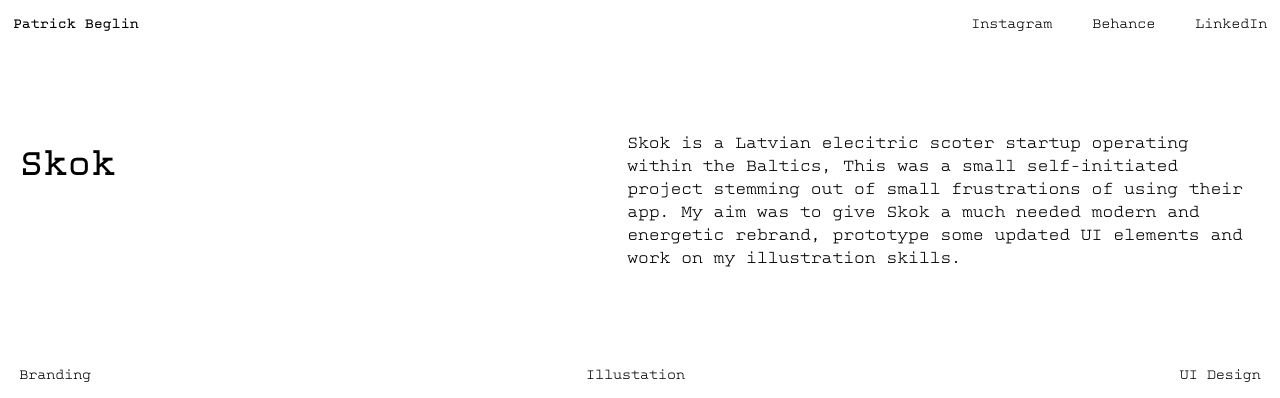
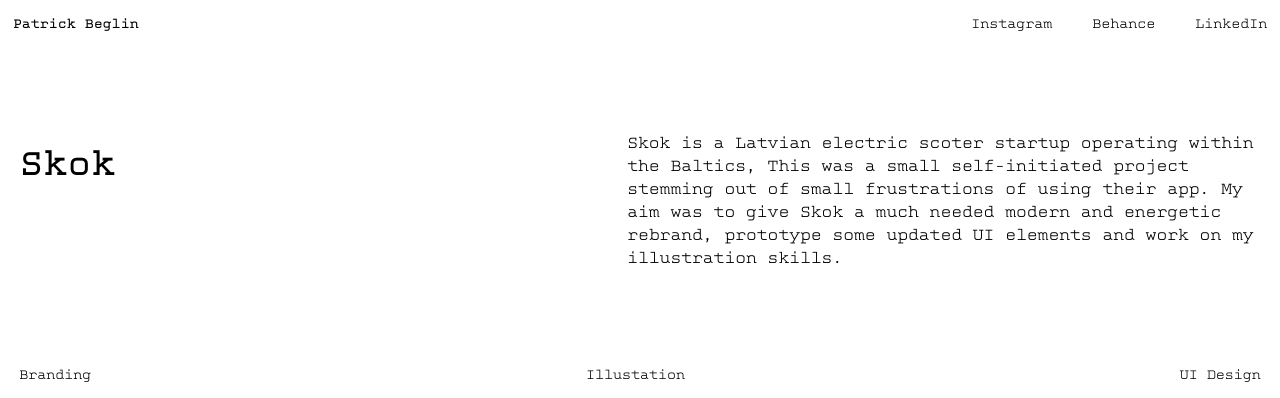
Before and after one commit to PatrickBeglin/portfolio, a plain HTML site: page skok.html in a window 1280 px wide. Shown: the top 398 px of the page. Drawn offline with Linux system fonts and the light colour scheme.

Commit message:
Update skok.html

```diff
--- a/skok.html
+++ b/skok.html
@@ -12,7 +12,7 @@
     <main>
         <div class ='topcontainer'>
             <h1 class ='title'>Skok</h1>
-            <p class="info">Skok is a Latvian elecitric scoter startup operating within the Baltics, This was a small self-initiated project stemming out of small frustrations of using their app. My aim was to give Skok a much needed modern and energetic rebrand, prototype some updated UI elements and work on my illustration skills.</p>
+            <p class="info">Skok is a Latvian electric scoter startup operating within the Baltics, This was a small self-initiated project stemming out of small frustrations of using their app. My aim was to give Skok a much needed modern and energetic rebrand, prototype some updated UI elements and work on my illustration skills.</p>
         </div>
         <div class ='projectclass'>
             <p class = 'redinfo'>Branding</p>
```
